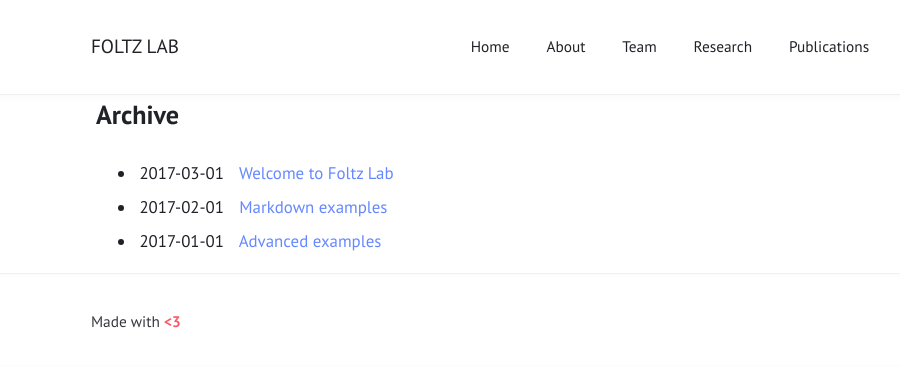
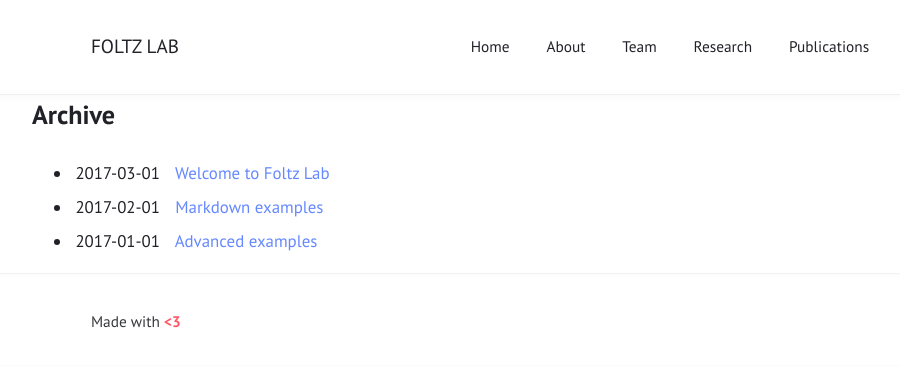
Before and after one commit to Foltz-Lab/Foltz-Lab.github.io, a Jekyll site: the page built from archive.html, in a window 1280 px wide. Shown: the top 367 px of the page, without its empty margins (160-1060 px from the left). Built offline with Jekyll 4.4.1, drawn with Linux system fonts in a browser that asks for light colours.

Commit message:
Update layout.sass

```diff
--- a/_sass/layout.sass
+++ b/_sass/layout.sass
@@ -15,7 +15,7 @@
   padding: 1.5em
 
 .container
-  width: 60%
+  width: 70%
   max-width: 1200px  // Adjust this value as needed
   margin: 0 auto
   padding: 0 1.5em
```
